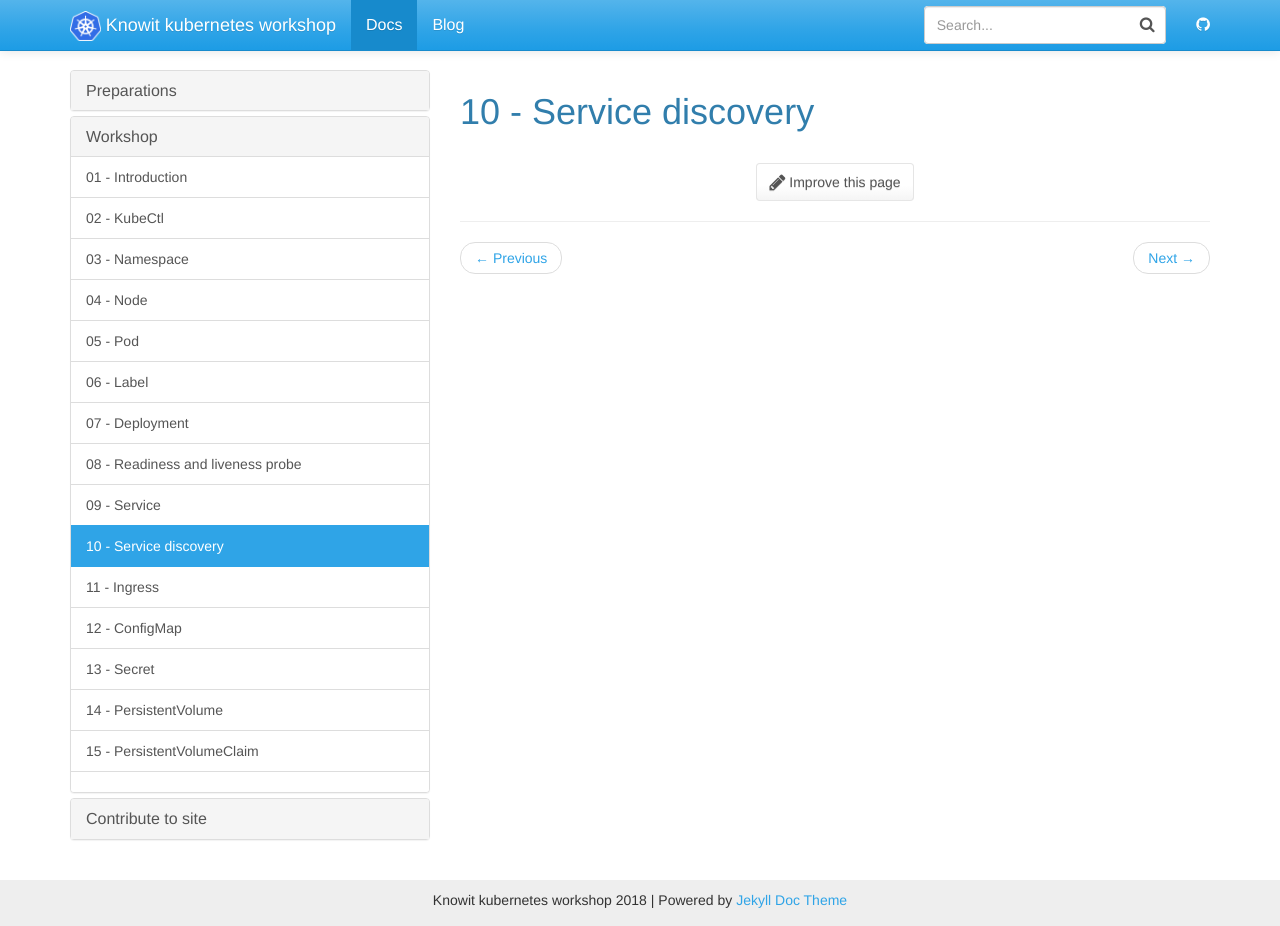
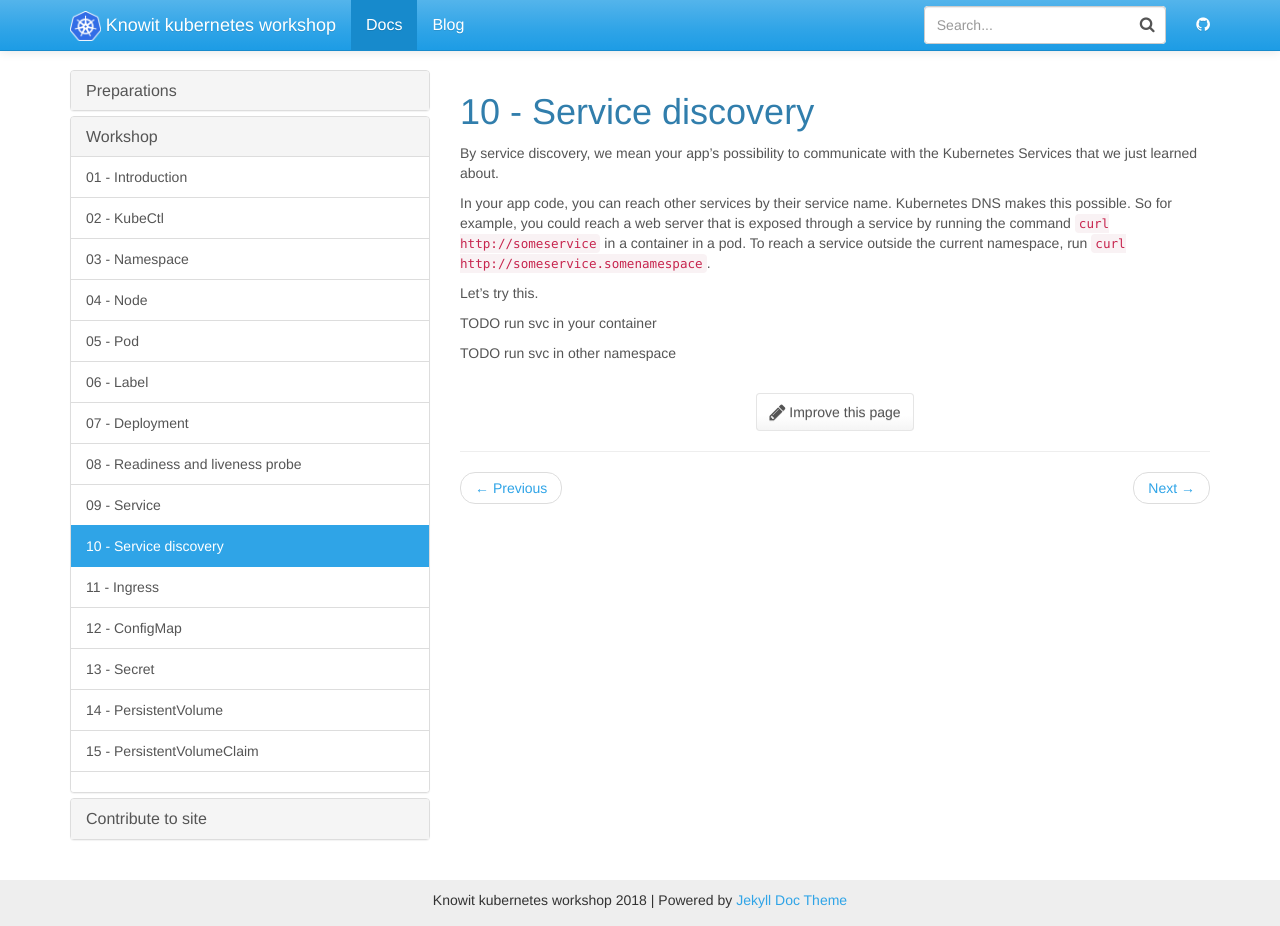
Before and after one commit to knowit/kubernetes-workshop, a Jekyll site: the page built from docs/_docs/workshop/10-service-discovery.md, in a window 1280 px wide and 926 px high. Built offline with Jekyll 4.4.1, drawn with Linux system fonts in a browser that asks for light colours; nearby versions of some CDN libraries.

Commit message:
Start on 10-service discovery

```diff
--- a/docs/_docs/workshop/10-service-discovery.md
+++ b/docs/_docs/workshop/10-service-discovery.md
@@ -2,3 +2,17 @@
 title: 10 - Service discovery
 permalink: /docs/10-service-discovery/
 ---
+
+By service discovery, we mean your app's possibility to communicate with the Kubernetes Services that we just
+learned about.
+
+In your app code, you can reach other services by their service name. Kubernetes DNS makes this possible. So
+for example, you could reach a web server that is exposed through a service by running the command
+`curl http://someservice` in a container in a pod. To reach a service outside the current namespace, run
+`curl http://someservice.somenamespace`.
+
+Let's try this.
+
+TODO run svc in your container
+
+TODO run svc in other namespace
```
